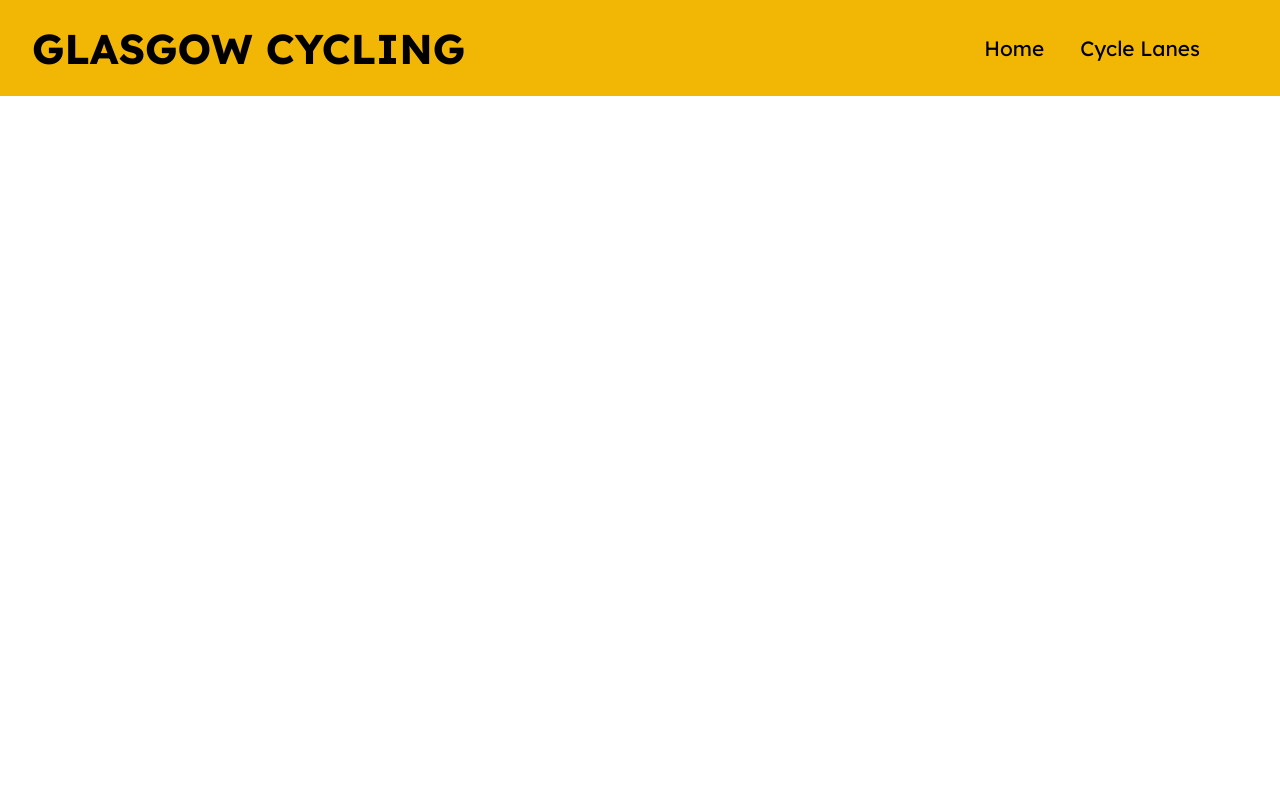
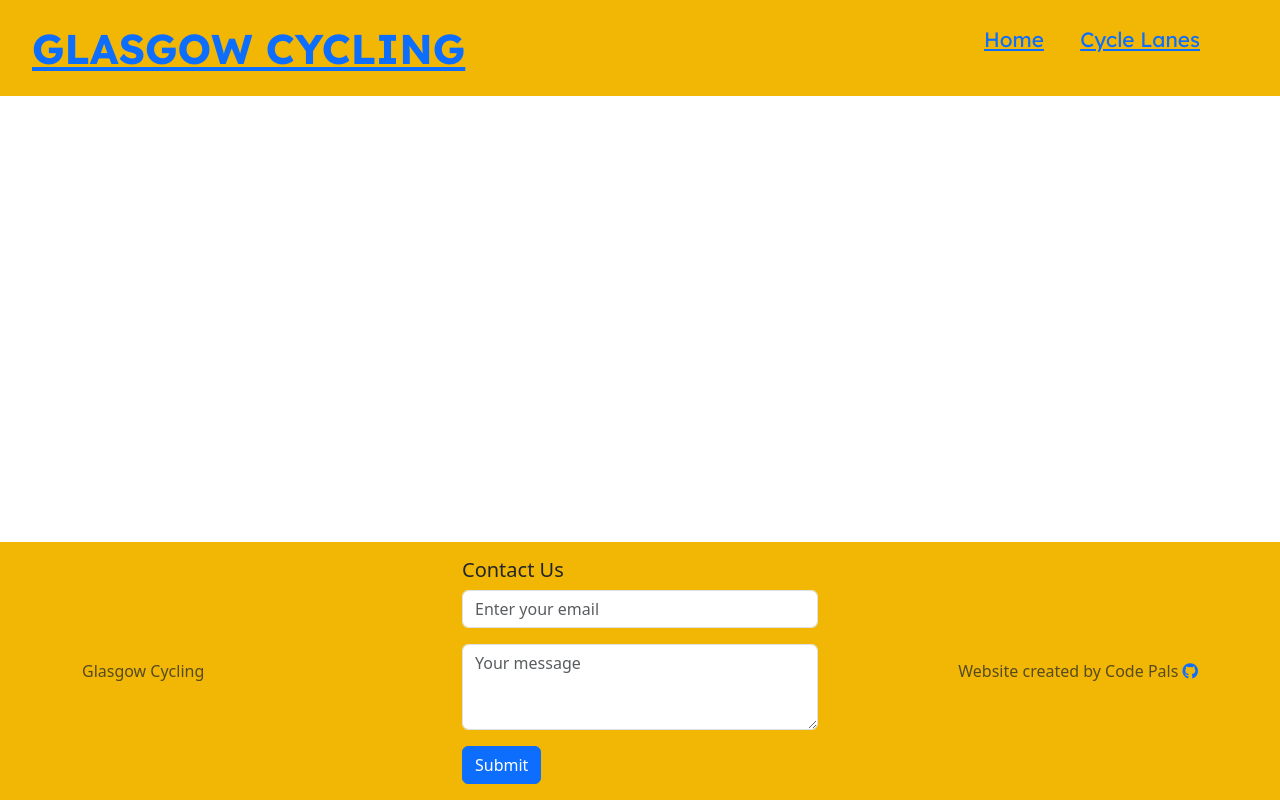
Before and after one commit to Jaycode88/Glasgow_Cycling, a plain HTML site: page index.html in a window 1280 px wide. Drawn offline with nearby package versions, Linux system fonts and the light colour scheme.

Commit message:
Add Basic Footer, Add Bootstrap Styling + Page layout

```diff
--- a/assets/style.css
+++ b/assets/style.css
@@ -8,6 +8,23 @@
     box-sizing: border-box;
 }
 
+/* Site Content */
+
+.site-content {
+    display: flex;
+    flex-direction: column;
+    min-height: 100vh;
+}
+
+main.flex-grow-1 {
+    flex-grow: 1;
+}
+
+footer.mt-auto {
+    margin-top: auto;
+}
+
+/* -----HEADER----- */
 header {
     /* background-color: #9cd9c8; */
     position: fixed;
@@ -52,3 +69,12 @@ a {
     text-decoration: underline;
     font-weight: 600;
 }
+
+/* -----FOOTER----- */
+.footer {
+    padding: 20px 0;
+    background-color: #f2b705;
+}
+.footer .github-icon i {
+
+}
--- a/index.html
+++ b/index.html
@@ -4,11 +4,17 @@
     <head>
         <meta charset="UTF-8" />
         <meta name="viewport" content="width=device-width, initial-scale=1.0" />
+        <!-- Stylesheets-->
         <link rel="stylesheet" href="/assets/style.css" />
+        <!-- Bootstrap CSS -->
+        <link href="https://cdn.jsdelivr.net/npm/bootstrap@5.3.3/dist/css/bootstrap.min.css" rel="stylesheet" integrity="sha384-QWTKZyjpPEjISv5WaRU9OFeRpok6YctnYmDr5pNlyT2bRjXh0JMhjY6hW+ALEwIH" crossorigin="anonymous">
+        <!-- Font awesome -->
+        <link rel="stylesheet" href="https://cdnjs.cloudflare.com/ajax/libs/font-awesome/6.0.0-beta3/css/all.min.css">
         <title>Glasgow Cycling</title>
     </head>
 
     <body>
+        <div class="site-content d-flex flex-column min-vh-100">
         <header>
             <div id="logo">
                 <a href="index.html">GLASGOW CYCLING</a>
@@ -24,5 +30,36 @@
                 </ul>
             </nav>
         </header>
+
+        <main class="flex-grow-1"> <!-- Main content goes here --> </main>
+
+        <footer class="footer mt-auto py-3">
+            <div class="container">
+                <div class="row">
+                    <div class="col-md-4 d-flex align-items-center">
+                        <span class="text-muted">Glasgow Cycling</span>
+                    </div>
+                    <div class="col-md-4">
+                        <h5>Contact Us</h5>
+                        <form>
+                            <div class="mb-3">
+                                <input type="email" class="form-control" id="email" placeholder="Enter your email">
+                            </div>
+                            <div class="mb-3">
+                                <textarea class="form-control" id="message" placeholder="Your message" rows="3"></textarea>
+                            </div>
+                            <button type="submit" class="btn btn-primary">Submit</button>
+                        </form>
+                    </div>
+                    <div class="col-md-4 d-flex align-items-center justify-content-end">
+                        <div class="text-muted">
+                            Website created by Code Pals <a href="https://github.com/Jaycode88/Glasgow_Cycling" target="_blank"><i class="fab fa-github github-icon"></i></a>
+                        </div>
+                    </div>
+                </div>
+            </div>
+        </footer>
+    </div>
+        <script src="https://cdn.jsdelivr.net/npm/bootstrap@5.3.3/dist/js/bootstrap.bundle.min.js" integrity="sha384-YvpcrYf0tY3lHB60NNkmXc5s9fDVZLESaAA55NDzOxhy9GkcIdslK1eN7N6jIeHz" crossorigin="anonymous"></script>
     </body>
 </html>
```
